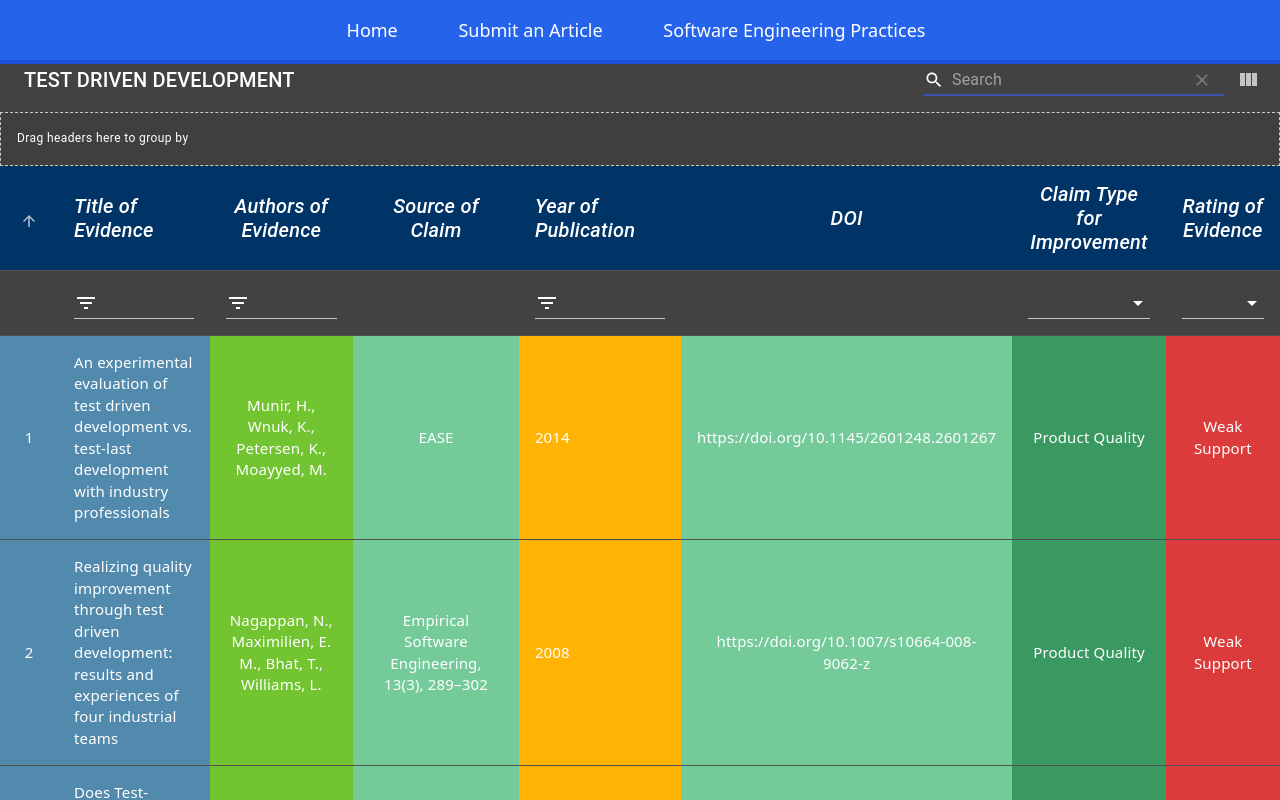
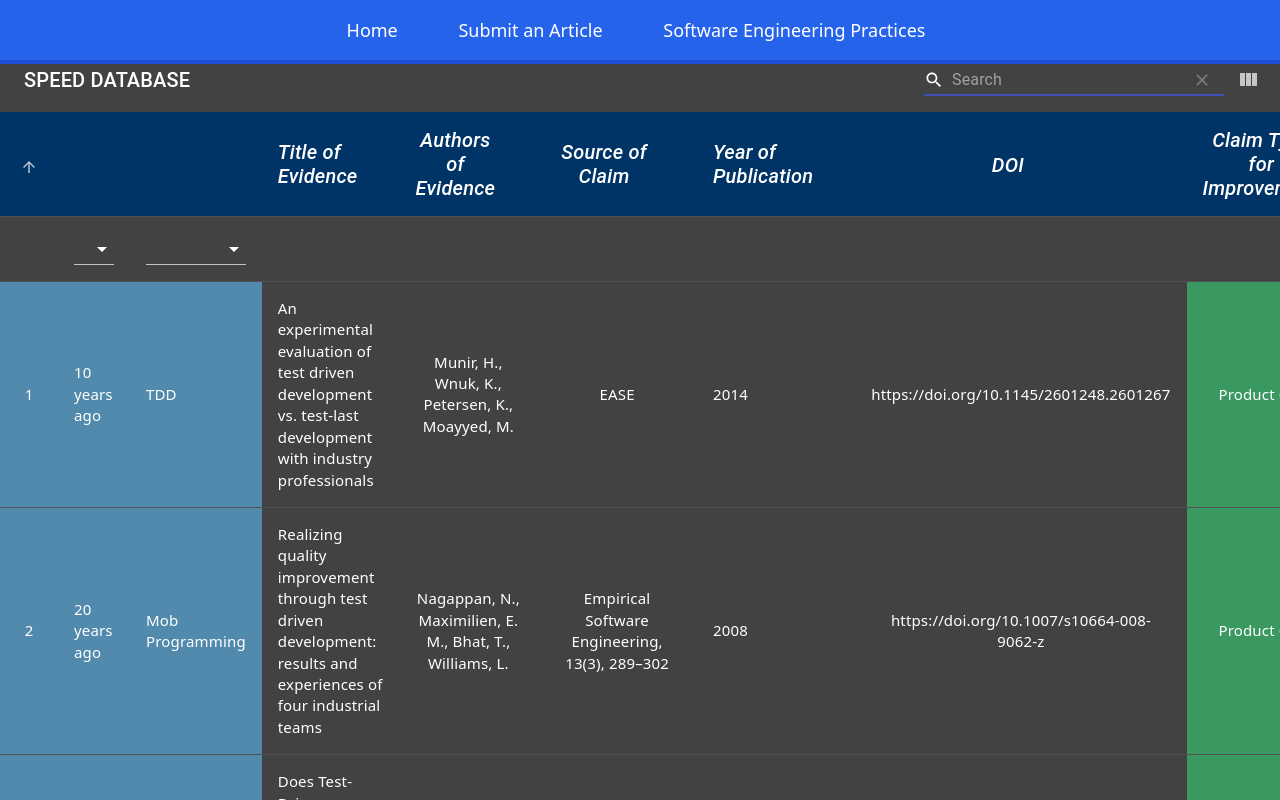
Before and after one commit to NSen29/SPEED_NBC_Group10, a React (Create React App) app in the folder frontend/: page /TDD in a window 1280 px wide. Shown: the top 800 px of the page. Built offline with nearby package versions, Linux system fonts and the light colour scheme.

Commit message:
Table Update
Table has been updated with  a dropdown list for all the practices and year ranges, colour, filtering, grouping extra features have been removed

```diff
--- a/frontend/src/pages/TDD.js
+++ b/frontend/src/pages/TDD.js
@@ -77,18 +77,23 @@ const symbolsForOptions = {
                                                                             export const TDD = () => {
                                                                                 const [tableData, setTableData] = useState([{
                                                                                             ID: 1,
+                                                                                            practice: 'TDD',
+                                                                                            yearRange: 'LTY',
                                                                                             title: 'An experimental evaluation of test driven development vs. test-last development with industry professionals',
                                                                                             authors: "Munir, H., Wnuk, K., Petersen, K., Moayyed, M.",
                                                                                             source: "EASE",
                                                                                             pubyear: "2014",
                                                                                             doi: "https://doi.org/10.1145/2601248.2601267",
                                                                                             claim: "PQI",
+
                                                                                             evidence: "W"
 
                                                                                         },
 
                                                                                         {
                                                                                             ID: 2,
+                                                                                            practice: 'MP',
+                                                                                            yearRange: 'LTWEY',
                                                                                             title: 'Realizing quality improvement through test driven development: results and experiences of four industrial teams',
                                                                                             authors: "Nagappan, N., Maximilien, E. M., Bhat, T., Williams, L.",
                                                                                             source: " Empirical Software Engineering, 13(3), 289–302",
@@ -100,6 +105,8 @@ const symbolsForOptions = {
 
                                                                                         {
                                                                                             ID: 3,
+                                                                                            practice: 'TDD',
+                                                                                            yearRange: 'LTWEY',
                                                                                             title: "Does Test-Driven Development Really Improve Software Design Quality?",
                                                                                             authors: "Janzen, D. S.",
                                                                                             source: "Software, IEEE, 25(2) 77-84",
@@ -111,6 +118,8 @@ const symbolsForOptions = {
 
                                                                                         {
                                                                                             ID: 4,
+                                                                                            practice: 'MP',
+                                                                                            yearRange: 'LFY',
                                                                                             title: "Comparative Case Study on the Impact of Test-Driven Development on Program Design and Test Coverage",
                                                                                             authors: "Siniaalto, M., Abrahamsson, P.",
                                                                                             source: "ArXiv.Org, cs.SE, arXiv:1711.05082-284",
@@ -122,6 +131,8 @@ const symbolsForOptions = {
 
                                                                                         {
                                                                                             ID: 5,
+                                                                                            practice: 'UT',
+                                                                                            yearRange: 'LTWEY',
                                                                                             title: "Driving Software Quality: How Test-Driven Development Impacts Software Quality.",
                                                                                             authors: "Crispin, L",
                                                                                             source: "IEEE Software, 23(6), 70–71.",
@@ -133,6 +144,8 @@ const symbolsForOptions = {
 
                                                                                         {
                                                                                             ID: 6,
+                                                                                            practice: 'TDD',
+                                                                                            yearRange: 'LTWEY',
                                                                                             title: "Test-Driven Development as a Defect-Reduction Practice.",
                                                                                             authors: "Williams, L., Maximilien, E. M. & Vouk, M.",
                                                                                             source: "4th International Symposium on Software Reliability Engineering, 2003. ISSRE 2003, 34–45.",
@@ -144,6 +157,8 @@ const symbolsForOptions = {
 
                                                                                         {
                                                                                             ID: 7,
+                                                                                            practice: 'MP',
+                                                                                            yearRange: 'LTWOY',
                                                                                             title: "An Empirical Study of Test-Driven Development vs. Test-Last Development Using Eye Tracking.",
                                                                                             authors: "Choma, J., Guerra, E. M., Silva, T. S. da, Albuquerque, T., Albuquerque, V. G. & Zaina, L. M.",
                                                                                             source: "WBMA, 1106(1), 11–24.",
@@ -153,6 +168,8 @@ const symbolsForOptions = {
                                                                                             evidence: "W"
                                                                                         }, {
                                                                                             ID: 8,
+                                                                                            practice: 'R',
+                                                                                            yearRange: 'LTY',
                                                                                             title: "Causal Factors, Benefits and Challenges of Test-Driven Development: Practitioner Perceptions.",
                                                                                             authors: "Buchan, Ji., Li, L. & MacDonell, S. G",
                                                                                             source: "18TH ASIA PACIFIC SOFTWARE ENGINEERING CONFERENCE 2012",
@@ -162,6 +179,8 @@ const symbolsForOptions = {
                                                                                             evidence: "W"
                                                                                         }, {
                                                                                             ID: 9,
+                                                                                            practice: 'UT',
+                                                                                            yearRange: 'LTY',
                                                                                             title: "Causal Factors, Benefits and Challenges of Test-Driven Development: Practitioner Perceptions.",
                                                                                             authors: "Buchan, Ji., Li, L. & MacDonell, S. G",
                                                                                             source: "18TH ASIA PACIFIC SOFTWARE ENGINEERING CONFERENCE 2012",
@@ -176,10 +195,12 @@ const symbolsForOptions = {
                                                                                 const claimInfo = [{
                                                                                         ID: 'Article No:',
                                                                                         field: 'ID',
+                                                                                        filtering: false,
                                                                                         sorting: true,
                                                                                         align: 'center',
-                                                                                        filtering: false,
-                                                                                        grouping: false,
+
+
+
                                                                                         defaultSort: "asc",
                                                                                         cellStyle: { background: "#528AAE" },
                                                                                         rowStyle: {
@@ -187,11 +208,36 @@ const symbolsForOptions = {
                                                                                         },
                                                                                         headerStyle: { color: "#fff", fontSize: 50, },
                                                                                     }, {
+                                                                                        ID: 'Year Range',
+                                                                                        field: 'yearRange',
+
+                                                                                        sorting: false,
+                                                                                        lookup: { LTWOY: "2 years ago", LFY: "5 years ago", LTY: "10 years ago", LTWEY: "20 years ago" },
+
+
+                                                                                        cellStyle: { background: "#528AAE" },
+                                                                                        rowStyle: {
+                                                                                            fontSize: 30,
+                                                                                        },
+                                                                                        headerStyle: { color: "#fff", fontSize: 20, },
+                                                                                    }, {
+                                                                                        ID: 'Software Engineering Practice',
+                                                                                        field: 'practice',
+
+                                                                                        sorting: false,
+                                                                                        lookup: { TDD: "TDD", MP: "Mob Programming", R: "Refactoring", UT: "Unit Testing" },
+
+                                                                                        cellStyle: { background: "#528AAE" },
+                                                                                        rowStyle: {
+                                                                                            fontSize: 30,
+                                                                                        },
+                                                                                        headerStyle: { color: "#fff", fontSize: 20, },
+                                                                                    }, {
                                                                                         title: 'Title of Evidence',
                                                                                         field: 'title',
-                                                                                        sorting: false,
-                                                                                        grouping: true,
-                                                                                        cellStyle: { background: "#528AAE" },
+                                                                                        sorting: true,
+                                                                                        filtering: false,
+                                                                                        cellStyle: { background: "" },
                                                                                         rowStyle: {
                                                                                             fontSize: 30,
                                                                                         },
@@ -200,21 +246,21 @@ const symbolsForOptions = {
                                                                                     {
                                                                                         title: 'Authors of Evidence',
                                                                                         field: 'authors',
-                                                                                        sorting: false,
-                                                                                        grouping: true,
+                                                                                        sorting: true,
+                                                                                        filtering: false,
                                                                                         align: "center",
-                                                                                        cellStyle: { background: "	#72C430" },
+                                                                                        cellStyle: { background: "	" },
                                                                                         headerStyle: { color: "#fff", fontSize: 20, }
                                                                                     },
                                                                                     {
                                                                                         title: 'Source of Claim',
                                                                                         field: 'source',
-                                                                                        sorting: false,
+                                                                                        sorting: true,
                                                                                         align: "center",
-                                                                                        grouping: true,
+                                                                                        filtering: false,
                                                                                         searching: false,
-                                                                                        filtering: false,
-                                                                                        cellStyle: { background: "#75CA9A" },
+
+                                                                                        cellStyle: { background: "" },
                                                                                         headerStyle: { color: "#fff", fontSize: 20, }
 
                                                                                     },
@@ -223,30 +269,34 @@ const symbolsForOptions = {
                                                                                         field: 'pubyear',
                                                                                         align: "",
                                                                                         SortArrow: 'arrow_upward',
-                                                                                        grouping: true,
+
+
+                                                                                        sorting: true,
+                                                                                        filtering: false,
                                                                                         defaultSort: "asc",
-                                                                                        cellStyle: { background: "#FFB302" },
+                                                                                        cellStyle: { background: "" },
                                                                                         headerStyle: { color: "#fff", fontSize: 20, }
 
                                                                                     },
                                                                                     {
                                                                                         title: 'DOI',
                                                                                         field: 'doi',
-                                                                                        sorting: false,
+                                                                                        sorting: true,
                                                                                         searching: false,
                                                                                         filtering: false,
-                                                                                        grouping: true,
                                                                                         align: "center",
-                                                                                        cellStyle: { background: "#75CA9A" },
+                                                                                        cellStyle: { background: "" },
                                                                                         headerStyle: { color: "#fff", fontSize: 20, }
 
                                                                                     },
                                                                                     {
                                                                                         title: 'Claim Type for Improvement',
                                                                                         field: 'claim',
-                                                                                        sorting: false,
+                                                                                        sorting: true,
                                                                                         searching: false,
+                                                                                        grouping: false,
                                                                                         align: "center",
+                                                                                        filtering: false,
                                                                                         lookup: { PQI: "Product Quality", CQI: "Code Quality", TSI: "Team-Satisfaction Quality" },
                                                                                         cellStyle: { background: "#3A9960" },
                                                                                         headerStyle: { color: "#fff", fontSize: 20, }
@@ -257,7 +307,9 @@ const symbolsForOptions = {
                                                                                         field: 'evidence',
                                                                                         searching: false,
                                                                                         align: "center",
-                                                                                        sorting: false,
+                                                                                        sorting: true,
+                                                                                        grouping: false,
+                                                                                        filtering: false,
                                                                                         lookup: { S: "Strong Support", W: "Weak Support" },
 
                                                                                         cellStyle: { background: "#DB3B3B" },
@@ -276,11 +328,11 @@ const symbolsForOptions = {
                                                                                 return ( <
                                                                                     div >
                                                                                     <
-                                                                                    h1 align = "center" > TEST DRIVEN DEVELOPMENT < /h1>  <
-                                                                                    h3 align = 'center' > Software Engineering Practice < /h3>   <
+                                                                                    h1 align = "center" > SOFTWARE ENGINEERING PRACTICES < /h1>  <
+                                                                                    h3 align = 'center' > Select a practice from the dropdown below < /h3>   <
                                                                                     MuiThemeProvider theme = { theme } >
                                                                                     <
-                                                                                    MaterialTable title = "TEST DRIVEN DEVELOPMENT"
+                                                                                    MaterialTable title = "SPEED DATABASE"
                                                                                     data = { tableData }
                                                                                     columns = { claimInfo }
                                                                                     /*
@@ -316,7 +368,7 @@ const symbolsForOptions = {
                                                                                             },
                                                                                             headerStyle: { background: "#003366", fontStyle: "oblique", fontSize: 15 },
                                                                                             actionsColumnIndex: -1,
-                                                                                            grouping: true,
+                                                                                            grouping: false,
                                                                                         }
 
                                                                                     }
```
Also changed, not shown: frontend/src/App.js (+5 -6 lines), frontend/src/components/NavigationBar.js (+12 -14 lines), frontend/src/pages/SE-Practice.js (+10 -9 lines).
